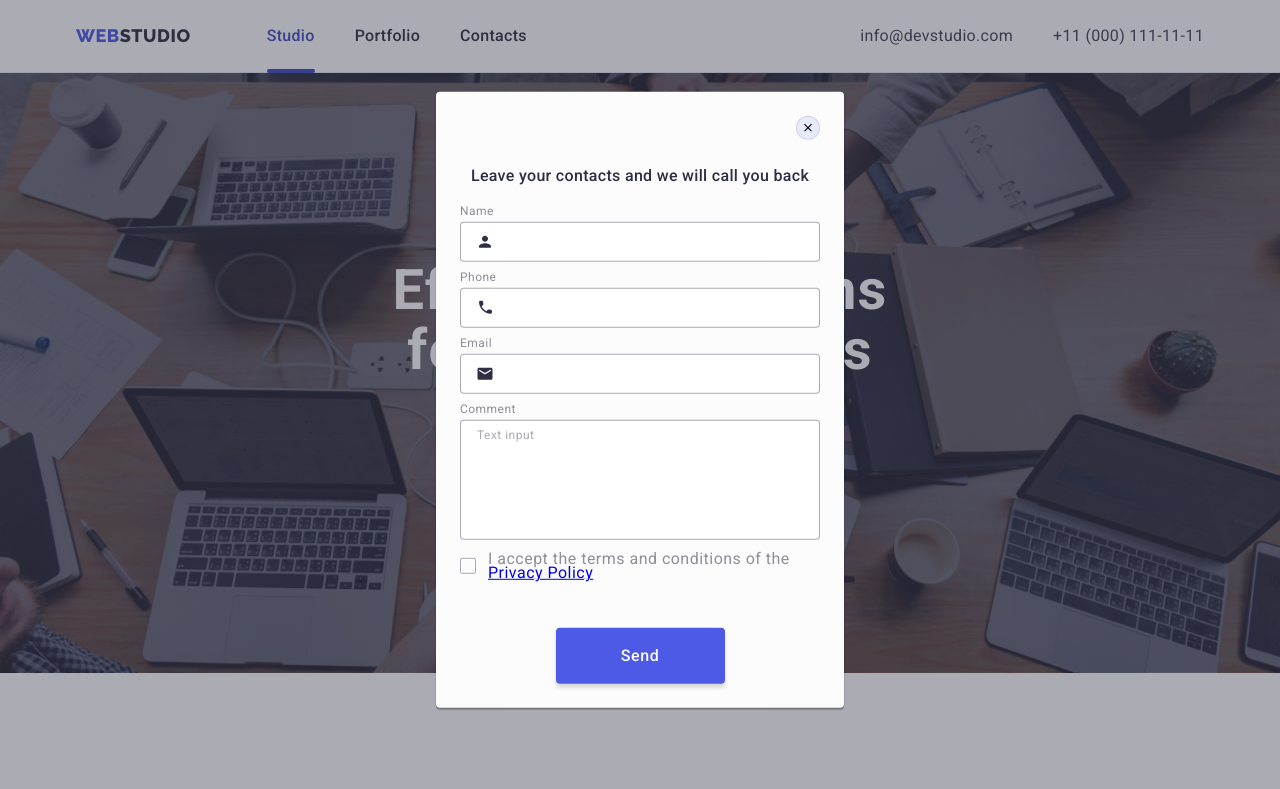
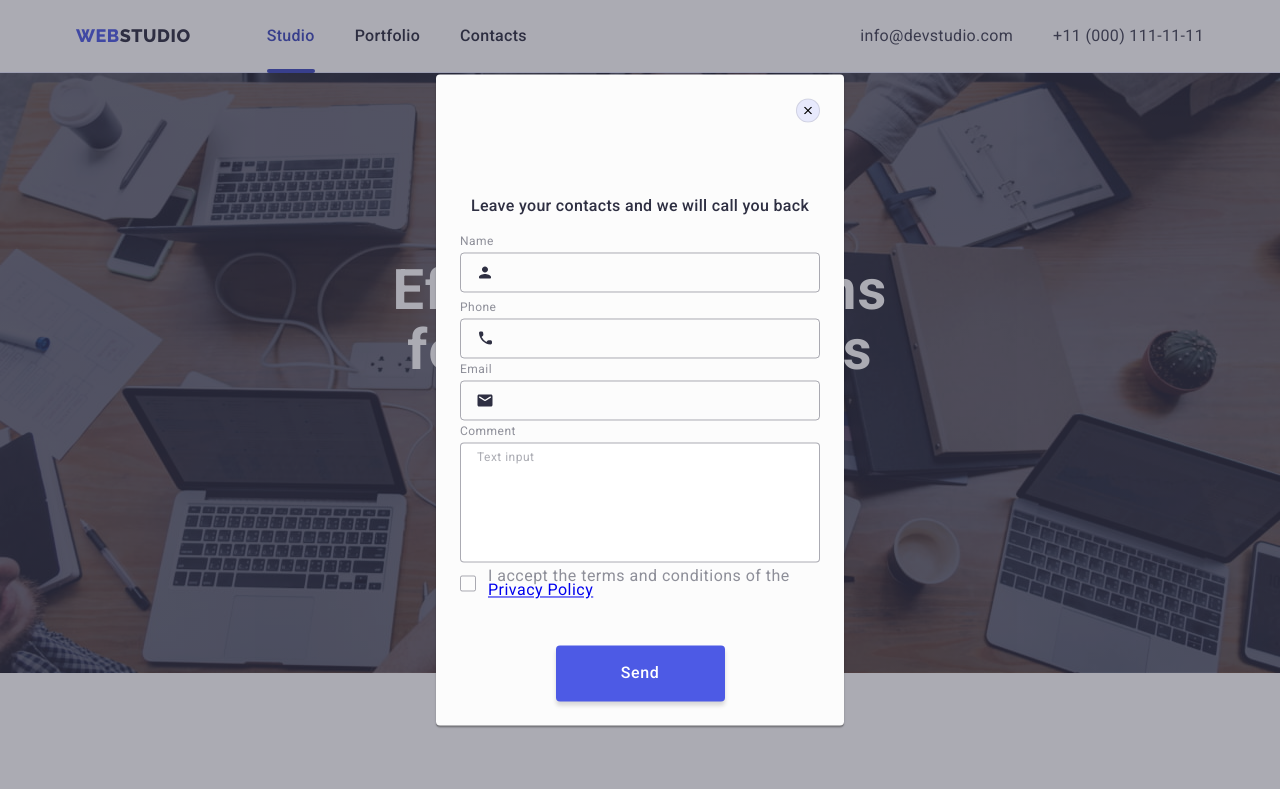
Before and after one commit to MaagiciAN/goit-markup-hw-05, a plain HTML site: page index.html in a window 1280 px wide. Both pictures are taken after a click on the button "Order Service". Shown: the top 789 px of the page. Drawn offline with Linux system fonts and the light colour scheme.

Commit message:
asdqatgh

```diff
--- a/css/styless.css
+++ b/css/styless.css
@@ -432,7 +432,6 @@ p {
     position: absolute;
     top: 50%;
     left: 50%;
-    padding: 24px;
     transform: translateX(-50%) translateY(-50%) ;
     width: 408px;
     min-height: 584px;
@@ -442,6 +441,7 @@ p {
     box-shadow: 0px 2px 1px 0px rgba(0, 0, 0, 0.20), 0px 1px 3px 0px rgba(0, 0, 0, 0.12), 0px 1px 1px 0px rgba(0, 0, 0, 0.14);
     transition: opacity 250ms cubic-bezier(0.4, 0, 0.2, 1), visibility 250ms cubic-bezier(0.4, 0, 0.2, 1);
     transition: transform 250ms cubic-bezier(0.4, 0, 0.2, 1);
+    padding: 72px 24px 24px 24px;
   }
   .modal-btn {
     position: absolute;
@@ -606,15 +606,19 @@ p {
     font-size: 16px;
     font-style: normal;
     font-weight: 500;
-    line-height: 24px;
-    letter-spacing: 0.32px;
+    line-height: 1.5;
+    letter-spacing: 0.02em;
     margin-bottom: 16px;
     margin-top: 48px;
    }
    .modal-form-field {
     display: block;
-    margin-bottom: 8px;
+    font-size: 12px;
+    line-height: 1.17;
+    letter-spacing: 0.04em;
+    margin-bottom: 4px;
     position: relative;
+    color: #8e8f99;
    }
 
    .modal-form-label {
@@ -628,11 +632,13 @@ p {
 
    .modal-form-input {
     width: 100%;
-    padding: 11px 38px;
+    padding-left: 38px;
     height: 40px;
     border-radius: 4px;
     border: 1px solid rgba(46, 47, 66, 0.40);
     outline: transparent;
+    background-color: transparent;
+    transition: border-color 250ms cubic-bezier(0.4, 0, 0.2, 1);
    }
    .modal-form-input:focus {
     border-color: #4d5ae5;
@@ -709,5 +715,7 @@ p {
         line-height: 14px;
         letter-spacing: 0.48px;
     }
-
     .modal-form-link {}
+    .modal-form-container {
+        margin-bottom: 8px;
+    }
--- a/index.html
+++ b/index.html
@@ -400,8 +400,10 @@
                     <use href="./images/icons.svg#close-black-18dp"></use>
                 </svg>
             </button>
-            <strong class="modal-caption">Leave your contacts and we will call you back</strong>
+            <p class="modal-caption">Leave your contacts and we will call you back</p>
+
             <form class="modal-form" name="order_data">
+                <div class="modal-form-container">
                     <label class="modal-form-field">
                         <span class="modal-form-label">Name</span>
                         <input class="modal-form-input" type="text" name="user_name">
@@ -409,6 +411,7 @@
                             <use href="./images/icons.svg#person"></use>
                         </svg>
                     </label>
+                </div>
                 <label class="modal-form-field">
                     <span class="modal-form-label">Phone</span>
                     <input class="modal-form-input" type="tel" name="user_phone">
```
Lines whose indentation alone changed are shown as unchanged.
